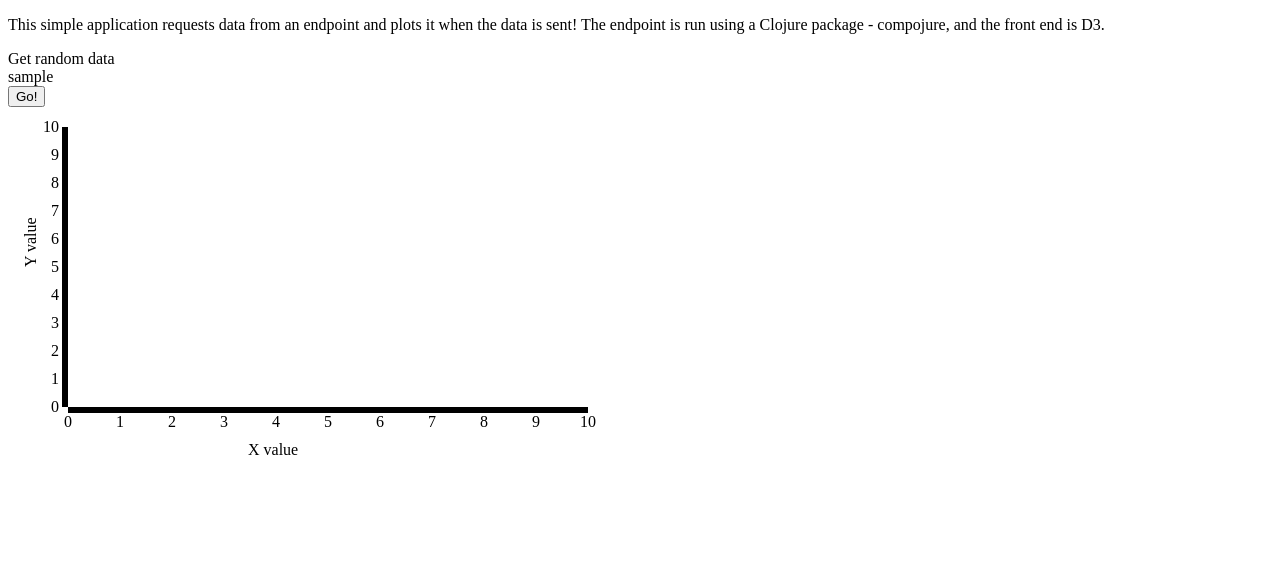
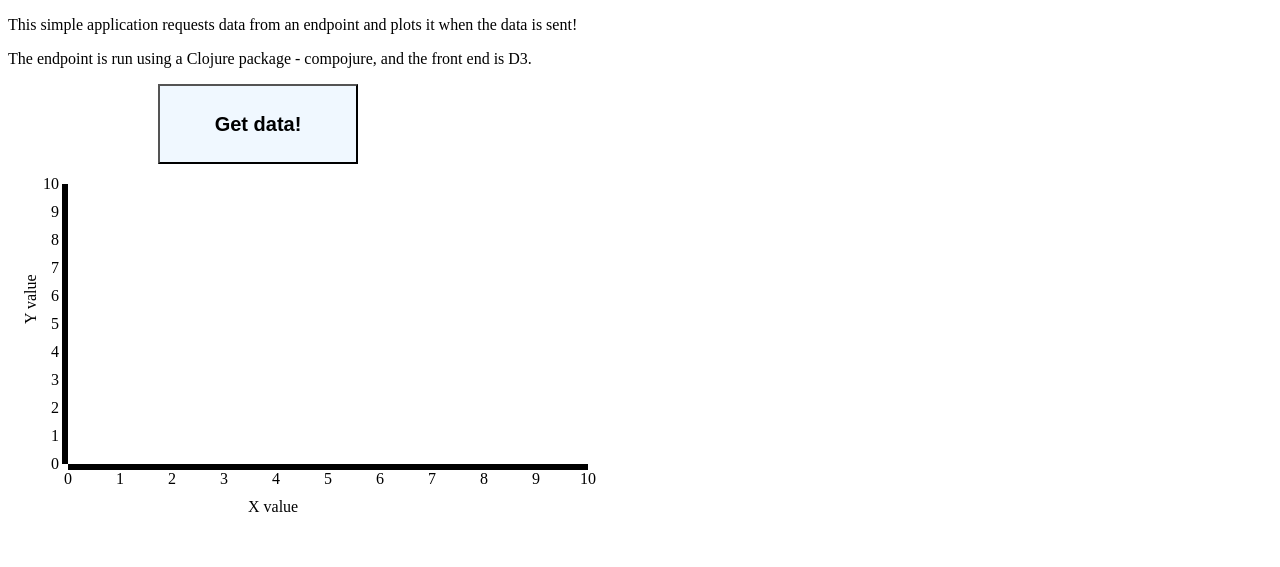
Before and after one commit to ALai57/d3-frontend-clojure-backend, a plain HTML site: page resources/public/index.html in a window 1280 px wide. Drawn offline with nearby package versions, Linux system fonts and the light colour scheme.

Commit message:
Updated UI

```diff
--- a/resources/public/index.html
+++ b/resources/public/index.html
@@ -5,16 +5,17 @@
 <body>
 <p>
     This simple application requests data from an endpoint and plots it when the data is sent!
+</p>
+<p>
     The endpoint is run using a Clojure package - compojure, and the front end is D3.
 </p>
 
-<label for="input_day"
+<!-- <label for="input_day"
           style="display: inline-block; width: 140px; ">
     Get random data sample
-  </label>
+  </label> -->
 <form id="input_day_form" method="post" onsubmit="return false;">
-  <!-- -- <input id="day_input_text" type="text" name="fname" value="2018-08-01"><br> -->
-  <input id="input_day_form_submit" type="submit" value="Go!" onclick="make_days_graph()">
+  <input id="input_day_form_submit" type="submit" value="Get data!" onclick="make_days_graph()" style="width:200px;height:80px;background-color:aliceblue;font-weight:bold;font-size:20px;margin-left:150px">
 </form>
 <script src="http://d3js.org/d3.v3.min.js" charset="utf-8"></script>
 <script src="initialize_figure.js"></script>
```
